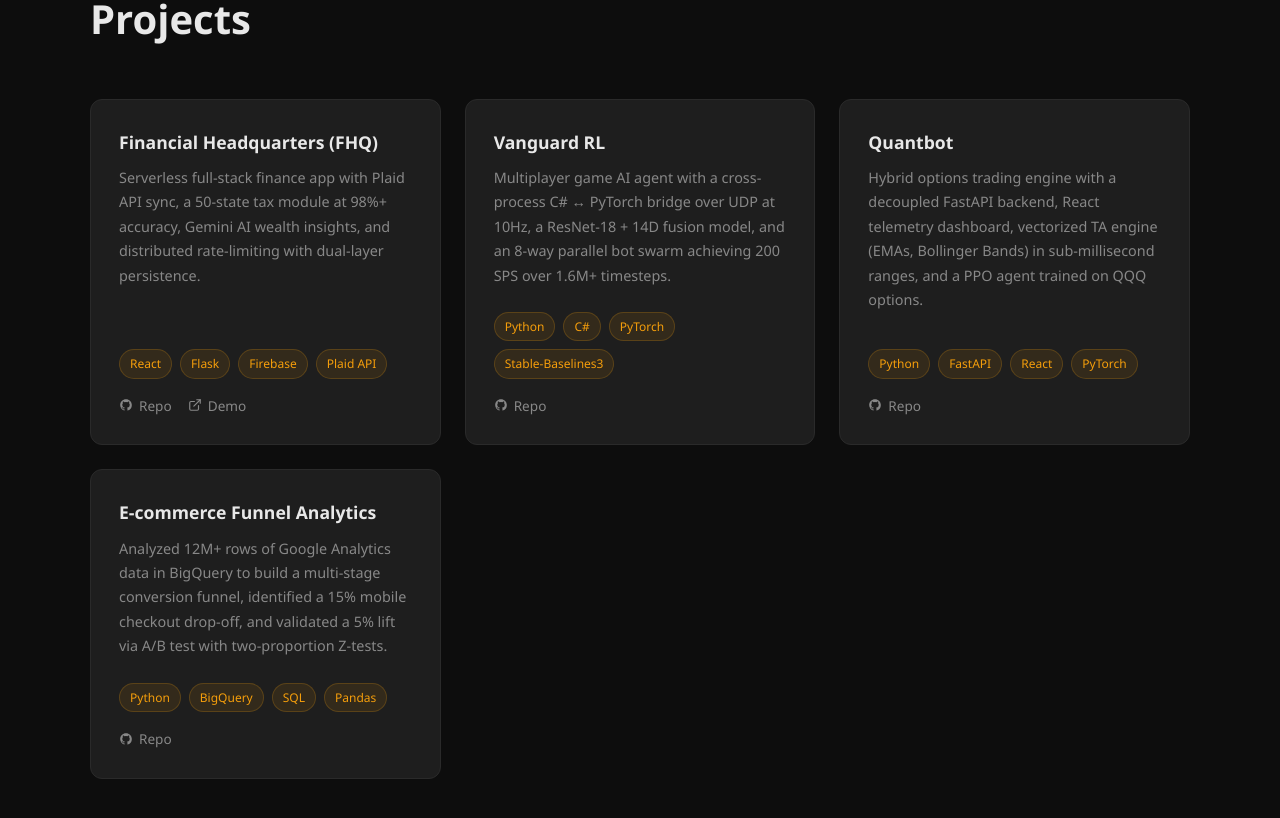
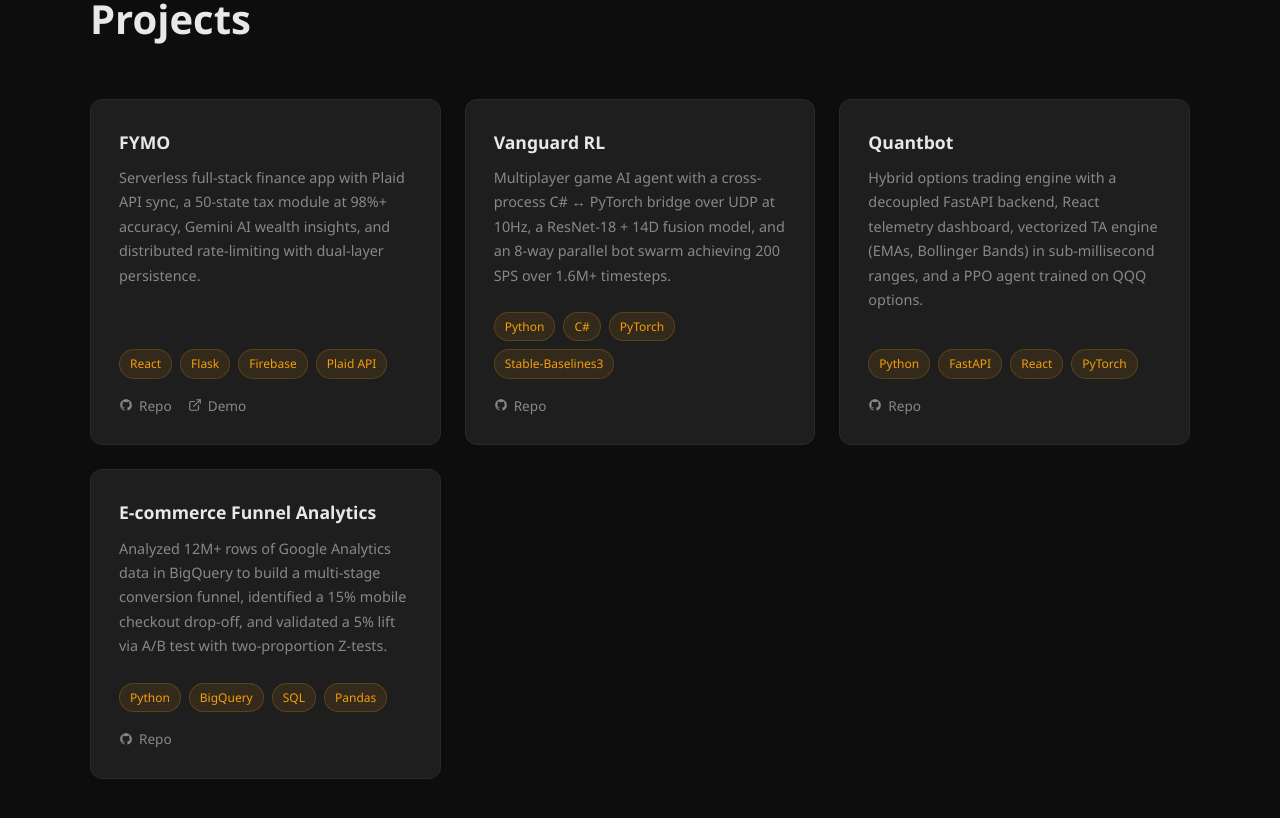
Before and after one commit to yshirokov05/personal-website, a React (Vite) app: page / in a window 1280 px wide. Shown: the part 1920-2738 px from the top of the page. Built offline with nearby package versions, Linux system fonts and the light colour scheme.

Commit message:
Rename FHQ to FYMO, update live demo link

```diff
--- a/src/components/Projects.jsx
+++ b/src/components/Projects.jsx
@@ -2,11 +2,11 @@ import './Projects.css'
 
 const projects = [
   {
-    title: 'Financial Headquarters (FHQ)',
+    title: 'FYMO',
     description:
       'Serverless full-stack finance app with Plaid API sync, a 50-state tax module at 98%+ accuracy, Gemini AI wealth insights, and distributed rate-limiting with dual-layer persistence.',
     tags: ['React', 'Flask', 'Firebase', 'Plaid API'],
-    link: 'https://personal-finance-app-18cbc.web.app/',
+    link: 'https://projectfymo.com/',
     repo: 'https://github.com/yshirokov05/personal-finance-app-pfa',
   },
   {
```
